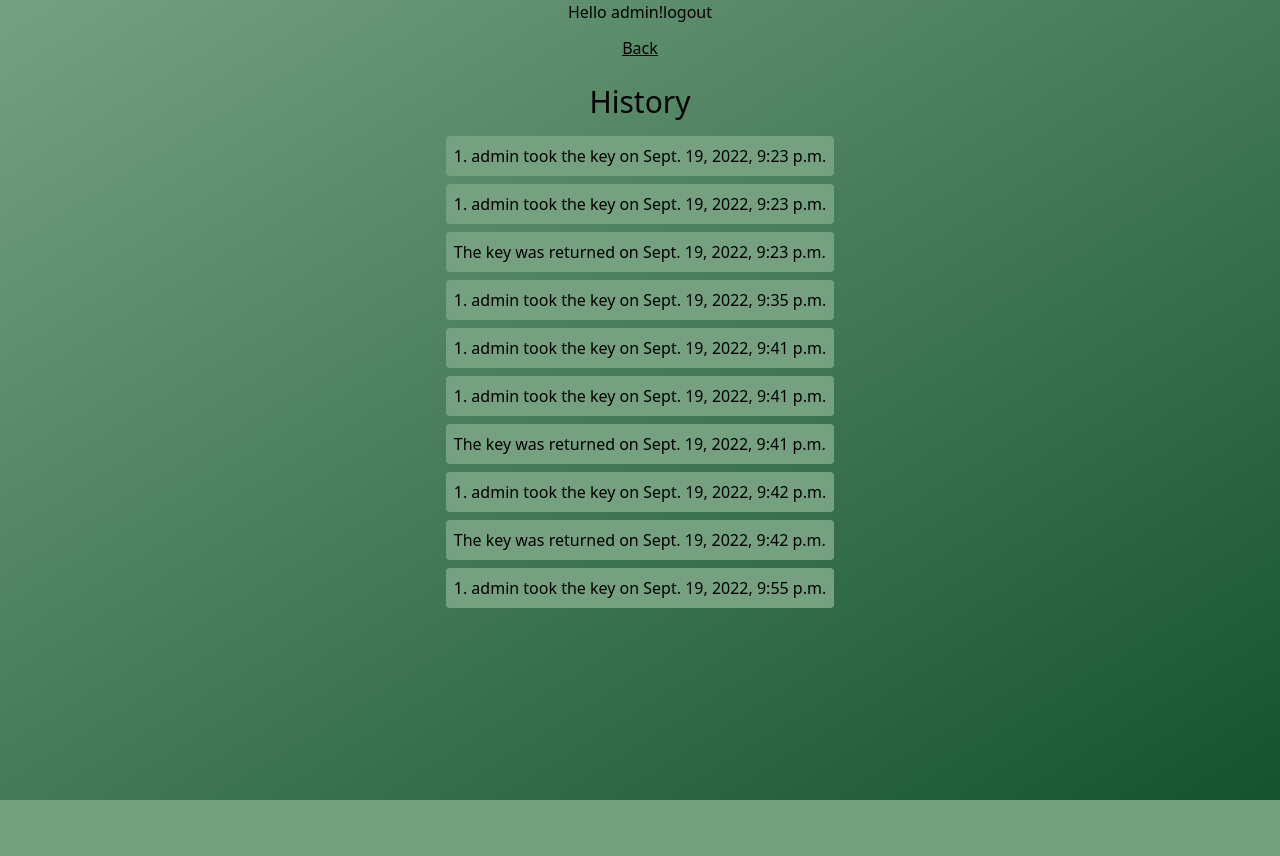
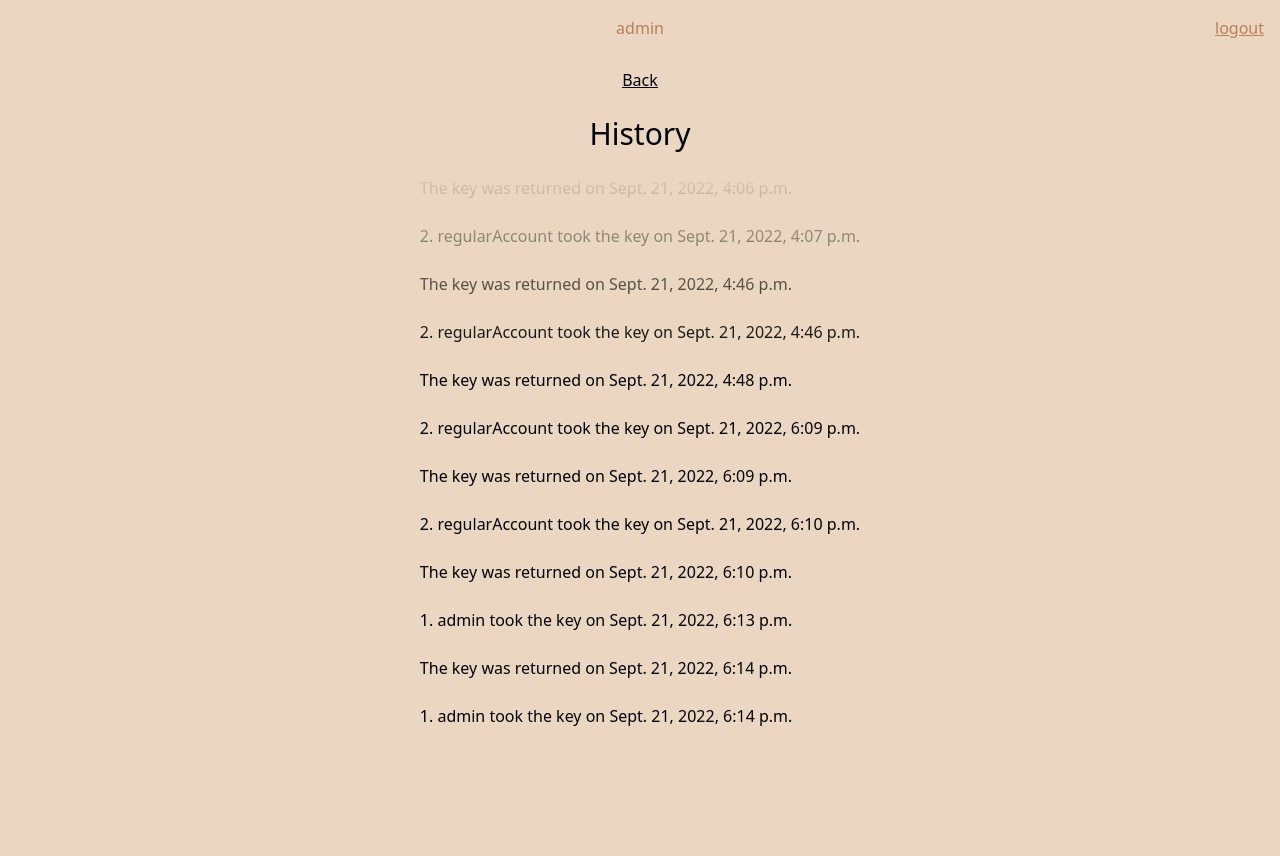
Before and after one commit to Thomas-More-Digital-Innovation/2223-DI-010-Kiwi, a Django app: page /history/ in a window 1280 px wide. Before the commit the page ends 800 px from the top, so only its background shows below. Run offline with Django 4.2, Linux system fonts and the light colour scheme; a user stored in the database is signed in; data comes from the database, SQL or seed files in the repository; both versions use the stored data as it was after the commit.

Commit message:
frontend mvp done

```diff
--- a/keyTracker/static/keyTracker/css/input.css
+++ b/keyTracker/static/keyTracker/css/input.css
@@ -1,3 +1,6 @@
 @tailwind base;
 @tailwind components;
 @tailwind utilities;
+
+/* .\tailwindcss.exe -i
+keyTracker\static\keyTracker\css\input.css  -o keyTracker\static\keyTracker\css\output.css --watch */
--- a/keyTracker/static/keyTracker/css/output.css
+++ b/keyTracker/static/keyTracker/css/output.css
@@ -589,23 +589,37 @@ video {
   position: static;
 }
 
+.absolute {
+  position: absolute;
+}
+
+.relative {
+  position: relative;
+}
+
+.inset-0 {
+  top: 0px;
+  right: 0px;
+  bottom: 0px;
+  left: 0px;
+}
+
+.z-10 {
+  z-index: 10;
+}
+
 .m-10 {
   margin: 2.5rem;
 }
 
-.my-2 {
-  margin-top: 0.5rem;
-  margin-bottom: 0.5rem;
+.my-3 {
+  margin-top: 0.75rem;
+  margin-bottom: 0.75rem;
 }
 
 .my-1 {
   margin-top: 0.25rem;
   margin-bottom: 0.25rem;
-}
-
-.my-3 {
-  margin-top: 0.75rem;
-  margin-bottom: 0.75rem;
 }
 
 .ml-auto {
@@ -620,24 +634,44 @@ video {
   display: flex;
 }
 
-.grid {
-  display: grid;
+.h-screen {
+  height: 100vh;
 }
 
-.h-screen {
-  height: 100vh;
+.h-5 {
+  height: 1.25rem;
 }
 
 .h-96 {
   height: 24rem;
 }
 
+.h-10 {
+  height: 2.5rem;
+}
+
+.h-20 {
+  height: 5rem;
+}
+
+.h-16 {
+  height: 4rem;
+}
+
 .h-32 {
   height: 8rem;
 }
 
-.h-20 {
-  height: 5rem;
+.h-64 {
+  height: 16rem;
+}
+
+.h-48 {
+  height: 12rem;
+}
+
+.w-5 {
+  width: 1.25rem;
 }
 
 .w-96 {
@@ -650,20 +684,24 @@ video {
   width: max-content;
 }
 
-.w-32 {
-  width: 8rem;
+.w-10 {
+  width: 2.5rem;
 }
 
-.w-20 {
-  width: 5rem;
+.w-full {
+  width: 100%;
+}
+
+.max-w-full {
+  max-width: 100%;
 }
 
 .flex-1 {
   flex: 1 1 0%;
 }
 
-.grid-cols-2 {
-  grid-template-columns: repeat(2, minmax(0, 1fr));
+.flex-row {
+  flex-direction: row;
 }
 
 .flex-col {
@@ -672,10 +710,6 @@ video {
 
 .place-items-center {
   place-items: center;
-}
-
-.items-end {
-  align-items: flex-end;
 }
 
 .items-center {
@@ -696,98 +730,65 @@ video {
   border-radius: 0.25rem;
 }
 
-.border-2 {
-  border-width: 2px;
+.border-b-2 {
+  border-bottom-width: 2px;
 }
 
-.border {
-  border-width: 1px;
+.border-brownsugar {
+  --tw-border-opacity: 1;
+  border-color: rgb(187 126 93 / var(--tw-border-opacity));
 }
 
-.border-dashed {
-  border-style: dashed;
+.bg-darkgreen {
+  --tw-bg-opacity: 1;
+  background-color: rgb(21 38 20 / var(--tw-bg-opacity));
 }
 
-.bg-orange-900 {
+.bg-maingreen {
   --tw-bg-opacity: 1;
-  background-color: rgb(124 45 18 / var(--tw-bg-opacity));
+  background-color: rgb(29 129 69 / var(--tw-bg-opacity));
 }
 
-.bg-neutral-700 {
+.bg-backgroundcolor {
   --tw-bg-opacity: 1;
-  background-color: rgb(64 64 64 / var(--tw-bg-opacity));
+  background-color: rgb(235 215 193 / var(--tw-bg-opacity));
 }
 
-.bg-green-900 {
+.bg-pink-400 {
   --tw-bg-opacity: 1;
-  background-color: rgb(20 83 45 / var(--tw-bg-opacity));
+  background-color: rgb(244 114 182 / var(--tw-bg-opacity));
 }
 
-.bg-green-700 {
-  --tw-bg-opacity: 1;
-  background-color: rgb(21 128 61 / var(--tw-bg-opacity));
+.bg-gradient-to-b {
+  background-image: linear-gradient(to bottom, var(--tw-gradient-stops));
 }
 
-.bg-green-300 {
-  --tw-bg-opacity: 1;
-  background-color: rgb(134 239 172 / var(--tw-bg-opacity));
-}
-
-.bg-backgroundgreen {
-  --tw-bg-opacity: 1;
-  background-color: rgb(117 161 129 / var(--tw-bg-opacity));
-}
-
-.bg-red-500 {
-  --tw-bg-opacity: 1;
-  background-color: rgb(239 68 68 / var(--tw-bg-opacity));
-}
-
-.bg-green-500 {
-  --tw-bg-opacity: 1;
-  background-color: rgb(34 197 94 / var(--tw-bg-opacity));
-}
-
-.bg-gradient-to-r {
-  background-image: linear-gradient(to right, var(--tw-gradient-stops));
-}
-
-.bg-gradient-to-tr {
-  background-image: linear-gradient(to top right, var(--tw-gradient-stops));
-}
-
-.bg-gradient-to-br {
-  background-image: linear-gradient(to bottom right, var(--tw-gradient-stops));
-}
-
-.from-backgroundgreen {
-  --tw-gradient-from: #75a181;
-  --tw-gradient-to: rgb(117 161 129 / 0);
+.from-backgroundcolor {
+  --tw-gradient-from: #EBD7C1;
+  --tw-gradient-to: rgb(235 215 193 / 0);
   --tw-gradient-stops: var(--tw-gradient-from), var(--tw-gradient-to);
 }
 
-.to-amber-300 {
-  --tw-gradient-to: #fcd34d;
+.from-pink-600 {
+  --tw-gradient-from: #db2777;
+  --tw-gradient-to: rgb(219 39 119 / 0);
+  --tw-gradient-stops: var(--tw-gradient-from), var(--tw-gradient-to);
 }
 
-.to-green-300 {
-  --tw-gradient-to: #86efac;
+.to-backgroundcolor {
+  --tw-gradient-to: #EBD7C1;
 }
 
-.to-green-900 {
-  --tw-gradient-to: #14532d;
+.to-transparent {
+  --tw-gradient-to: transparent;
+}
+
+.p-2 {
+  padding: 0.5rem;
 }
 
 .p-4 {
   padding: 1rem;
-}
-
-.p-3 {
-  padding: 0.75rem;
-}
-
-.p-2 {
-  padding: 0.5rem;
 }
 
 .py-2 {
@@ -800,28 +801,28 @@ video {
   padding-right: 1.5rem;
 }
 
+.text-3xl {
+  font-size: 1.875rem;
+  line-height: 2.25rem;
+}
+
 .text-4xl {
   font-size: 2.25rem;
   line-height: 2.5rem;
-}
-
-.text-3xl {
-  font-size: 1.875rem;
-  line-height: 2.25rem;
 }
 
 .font-bold {
   font-weight: 700;
 }
 
-.text-green-900 {
+.text-maingreen {
   --tw-text-opacity: 1;
-  color: rgb(20 83 45 / var(--tw-text-opacity));
+  color: rgb(29 129 69 / var(--tw-text-opacity));
 }
 
-.text-green-400 {
+.text-brownsugar {
   --tw-text-opacity: 1;
-  color: rgb(74 222 128 / var(--tw-text-opacity));
+  color: rgb(187 126 93 / var(--tw-text-opacity));
 }
 
 .underline {
@@ -829,12 +830,15 @@ video {
           text-decoration-line: underline;
 }
 
-.hover\:bg-green-700:hover {
-  --tw-bg-opacity: 1;
-  background-color: rgb(21 128 61 / var(--tw-bg-opacity));
+.drop-shadow-md {
+  --tw-drop-shadow: drop-shadow(0 4px 3px rgb(0 0 0 / 0.07)) drop-shadow(0 2px 2px rgb(0 0 0 / 0.06));
+  filter: var(--tw-blur) var(--tw-brightness) var(--tw-contrast) var(--tw-grayscale) var(--tw-hue-rotate) var(--tw-invert) var(--tw-saturate) var(--tw-sepia) var(--tw-drop-shadow);
 }
 
-.hover\:bg-green-900:hover {
+/* .\tailwindcss.exe -i
+keyTracker\static\keyTracker\css\input.css  -o keyTracker\static\keyTracker\css\output.css --watch */
+
+.hover\:bg-accentgreen:hover {
   --tw-bg-opacity: 1;
-  background-color: rgb(20 83 45 / var(--tw-bg-opacity));
+  background-color: rgb(140 255 152 / var(--tw-bg-opacity));
 }
--- a/keyTracker/templates/keyTracker/components/main.html
+++ b/keyTracker/templates/keyTracker/components/main.html
@@ -11,11 +11,12 @@
     <meta charset="UTF-8">
     <meta name="viewport" content="width=device-width, initial-scale=1.0">
 </head>
-<body class="bg-gradient-to-br from-backgroundgreen to-green-900">
+<body class="bg-backgroundcolor">
 
-  <div class="flex flex-col h-screen place-items-center">
+  {% include "./nav.html" %}
 
-{% include "./nav.html" %}
+
+
 {% block body %}
 {% endblock %}
 </div>
--- a/keyTracker/templates/keyTracker/components/nav.html
+++ b/keyTracker/templates/keyTracker/components/nav.html
@@ -1,10 +1,9 @@
-<nav>
-    <div class="flex items-end">
-        <div class="flex ">
-            <p>Hello {{ user.get_username }}!</p>
-        </div>
-        <div>
-            <a href="logout">logout</a>
-        </div>
-    </div>
+<nav class="p-4">
+<div class="flex items-center justify-center">
+  <div class="flex-1"></div>
+  <div class="text-brownsugar">{{ user.get_username }}</div>
+  <div class="flex-1">
+    <div class="w-max ml-auto underline text-brownsugar"><a href="{% url 'keyTracker:logout' %}">logout</a></div>
+  </div>
+</div>
 </nav>
--- a/keyTracker/templates/keyTracker/history.html
+++ b/keyTracker/templates/keyTracker/history.html
@@ -1,25 +1,27 @@
 {% extends 'keyTracker/components/main.html' %}
 
 {% block body %}
-
-<div class="underline my-3"><a href="/">Back</a></div>
+<div class="flex flex-col h-screen place-items-center">
+<div class="underline my-3 flex flex-row">
+    <a href="/">Back</a>
+</div>
 
 <div class="text-3xl my-3">
     <h1>History</h1>
 </div>
+<div class="relative">
+    <div class="h-48 bg-gradient-to-b from-backgroundcolor to-transparent w-full absolute z-10"></div>
     <div class="flex flex-col">
-    {% for key in keys %}
+        {% for key in keys reversed  %}
         <div class="rounded my-1 p-2 bg-backgroundgreen">
             {% if not key.isReturned %}
-        {{ key.keyHolder_id }}. {{ key.keyHolder }} took the key on {{ key.time }}</div>
+                {{ key.keyHolder_id }}. {{ key.keyHolder }} took the key on {{ key.time }}
+            </div>
             {% else %}
-
-        The key was returned on {{ key.time }}</div>
+                The key was returned on {{ key.time }}
+            </div>
             {% endif %}
             {% endfor %}
     </div>
-
-<div>
-
 </div>
 {% endblock body %}
--- a/keyTracker/views.py
+++ b/keyTracker/views.py
@@ -117,7 +117,7 @@ def logout_request(request):
 def history(request):
     if request.user.is_authenticated and is_member(user=request.user, group='DI'):
         # get all keys from the database
-        keys = Key.objects.all().order_by('time')[:10]
+        keys = Key.objects.all().order_by('-time')[:12]
         # TODO: filter to only show n amount of keys (lazy load more)
         return render(request=request,
                       template_name='keyTracker/history.html',
```
Also changed, not shown: keyTracker/templates/keyTracker/homepage.html (+13 -10 lines), tailwind.config.js (+8 -1 lines), db.sqlite3. Lines whose indentation alone changed are shown as unchanged.
